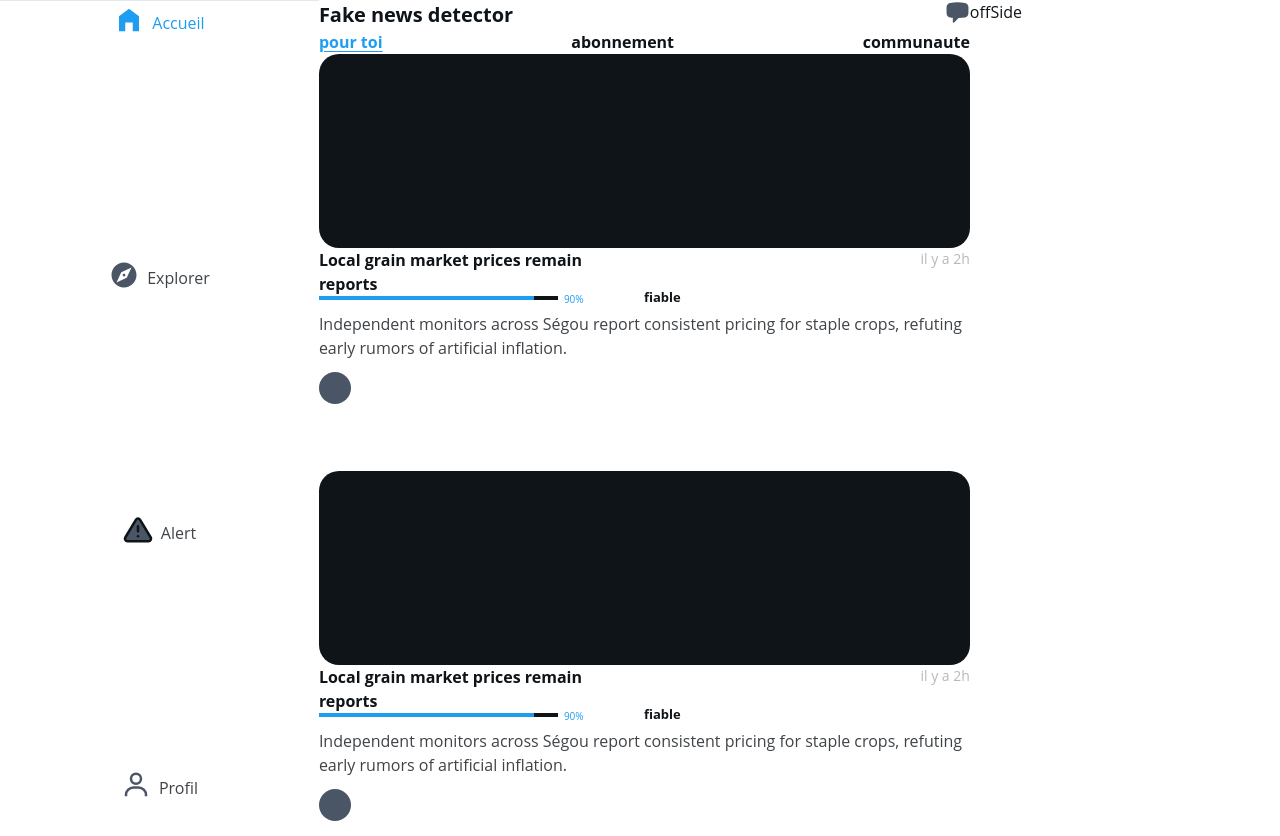
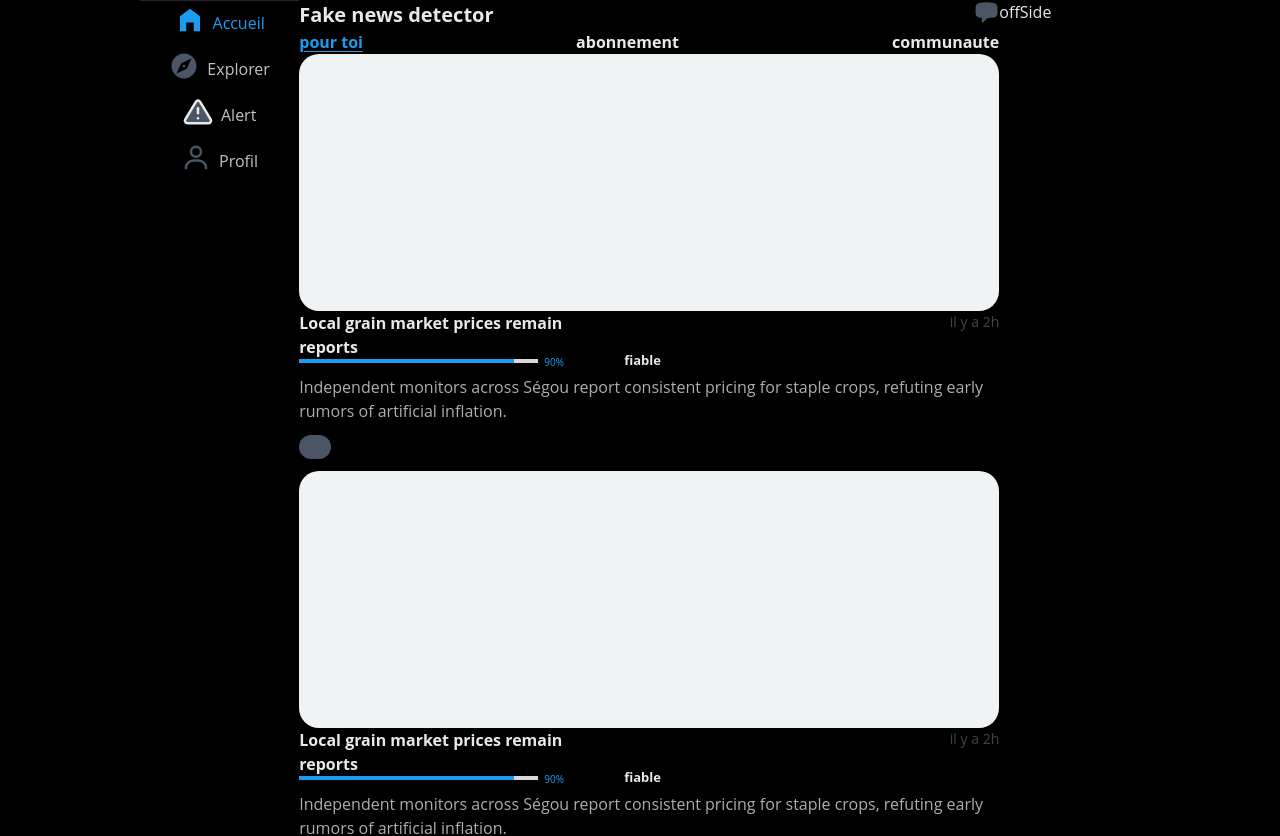
Before and after one commit to The-man-dies/fake-news-detector, a React (Vite) app in the folder app/web/: page / in a window 1280 px wide. Shown: the top 836 px of the page. Built offline with nearby package versions, Linux system fonts and the light colour scheme.

Commit message:
amelioration de la navbar

```diff
--- a/app/web/index.html
+++ b/app/web/index.html
@@ -6,7 +6,7 @@
         <meta name="viewport" content="width=device-width, initial-scale=1.0" />
         <title>web</title>
     </head>
-    <body class="">
+    <body class="dark">
         <div id="root"></div>
         <script type="module" src="/src/main.tsx"></script>
     </body>
--- a/app/web/src/components/home/home.tsx
+++ b/app/web/src/components/home/home.tsx
@@ -3,7 +3,7 @@ import InfoCard from "./infoCard";
 
 export default function Home() {
     return (
-        <div className=" ">
+        <div className=" lg:w-[700px] ">
             {/* header */}
 
             <div className="flex flex-row justify-between ">
@@ -17,7 +17,7 @@ export default function Home() {
                 <p>communaute</p>
             </div>
 
-            <div className="h-full w-[402] overflow-y-auto ">
+            <div className="h-screen overflow-y-scroll w-full no-scroll-bar">
                 <InfoCard />
                 <InfoCard />
                 <InfoCard />
--- a/app/web/src/components/home/infoCard.tsx
+++ b/app/web/src/components/home/infoCard.tsx
@@ -1,7 +1,7 @@
 export default function InfoCard() {
     return (
         <div className="h-[417px] w-full flex flex-col">
-            <div className="bg-secondary rounded-[20px] w-full h-[194px]">
+            <div className="bg-secondary rounded-[20px] w-full h-[194px] lg:h-[350px]">
                 <img src="" alt="" />{" "}
             </div>
             <div className="flex flex-row justify-between">
--- a/app/web/src/components/navbar.tsx
+++ b/app/web/src/components/navbar.tsx
@@ -34,7 +34,7 @@ export default function Navbar({ className }: { className?: string }) {
 }
 function NavIcom({ children }: { children: React.ReactNode }) {
     return (
-        <div className="flex flex-col  justify-center  [&>span]:mx-auto [&>span]:mt-1 lg:flex-row lg:[&>*]:mt-auto lg:gap-2 bgy">
+        <div className="flex flex-col  justify-center  [&>span]:mx-auto [&>span]:mt-1 lg:flex-row lg:justify-start lg:[&>*]:mt-auto  lg:[&>span]:ml-0 lg:gap-2 bgy">
             {children}
         </div>
     );
--- a/app/web/src/components/offSide.tsx
+++ b/app/web/src/components/offSide.tsx
@@ -1,3 +1,3 @@
 export default function OffSide({ className }: { className?: string }) {
-    return <div className={`${className}`}>offSide</div>;
+    return <div className={` ${className}`}>offSide</div>;
 }
--- /dev/null
+++ b/app/web/src/customHook/useVidibleDesktop.tsx
@@ -0,0 +1,3 @@
+export default function UseVidibleDesktop() {
+    return <div>UseVidibleDesktop</div>;
+}
--- a/app/web/src/index.css
+++ b/app/web/src/index.css
@@ -180,3 +180,6 @@
         @apply bg-background text-foreground;
     }
 }
+.no-scroll-bar::-webkit-scrollbar {
+    display: none;
+}
--- a/app/web/src/routes/__root.tsx
+++ b/app/web/src/routes/__root.tsx
@@ -5,11 +5,15 @@ import OffSide from "../components/offSide";
 
 export const Route = createRootRoute({
     component: () => (
-        <div className="mx-auto min-w-[340px] w-[402px]  lg:flex lg:flex-row lg:w-full  bg-background pb-[60px] shadow-lg">
-            <Navbar className=" fixed bottom-0 left-0 w-full h-[52px] flex justify-between items-center lg:relative lg:h-screen lg:flex lg:flex-col   lg:w-1/3" />
-            <Outlet />
-            <OffSide className="lg:w-1/3" />
-            <TanStackRouterDevtools />
+        <div className="min-h-screen w-full bg-background">
+            <div className="mx-auto min-w-[340px] w-[402px]  lg:flex lg:flex-row lg:w-[1000px]  bg-background pb-[60px] shadow-lg">
+                <Navbar className=" fixed bottom-0 left-0 w-full h-[52px] flex justify-between items-center lg:relative lg:h-screen lg:flex lg:flex-col lg:justify-start lg:gap-3   lg:w-1/3" />
+                <main className="flex-1">
+                    <Outlet />
+                </main>
+                <OffSide className="invisible lg:visible lg:w-1/3" />
+                <TanStackRouterDevtools />
+            </div>
         </div>
     ),
 });
```
Also changed, not shown: 1 other file (tests, documents, lock files or other folders).
